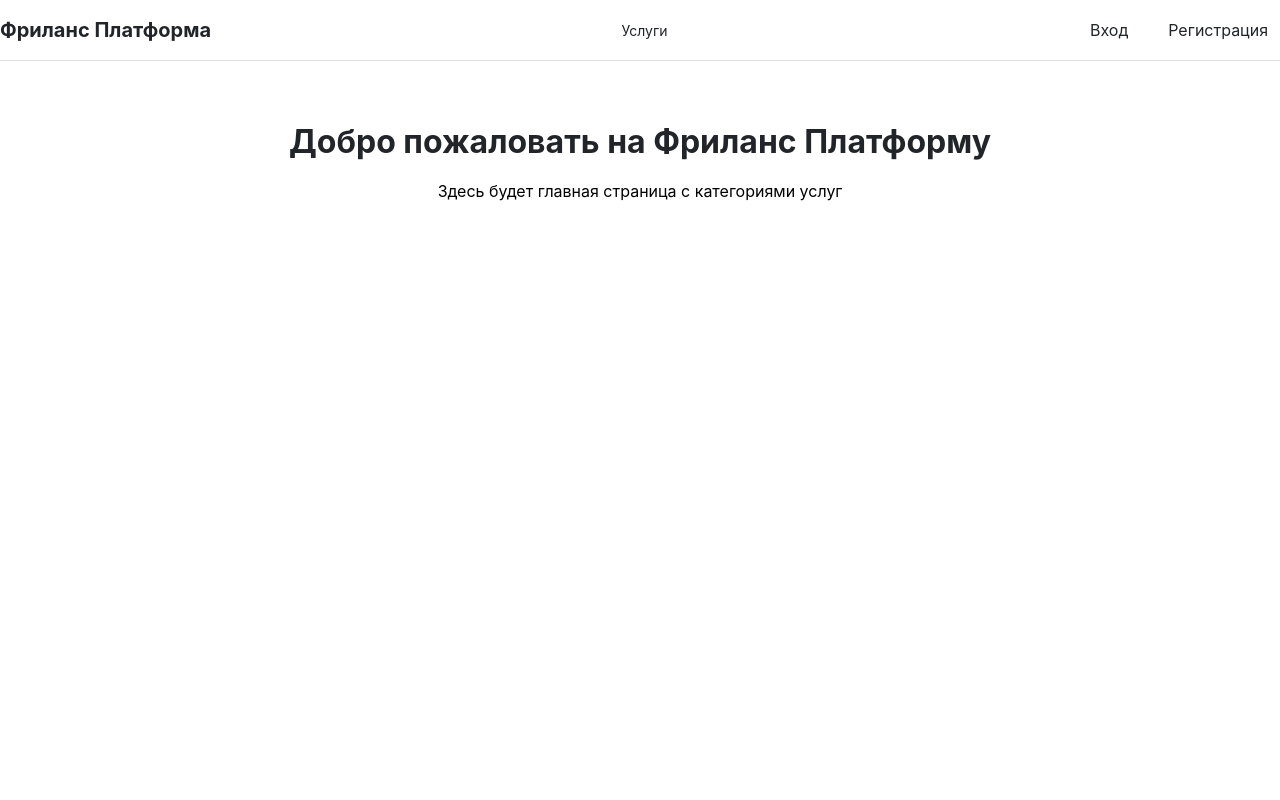
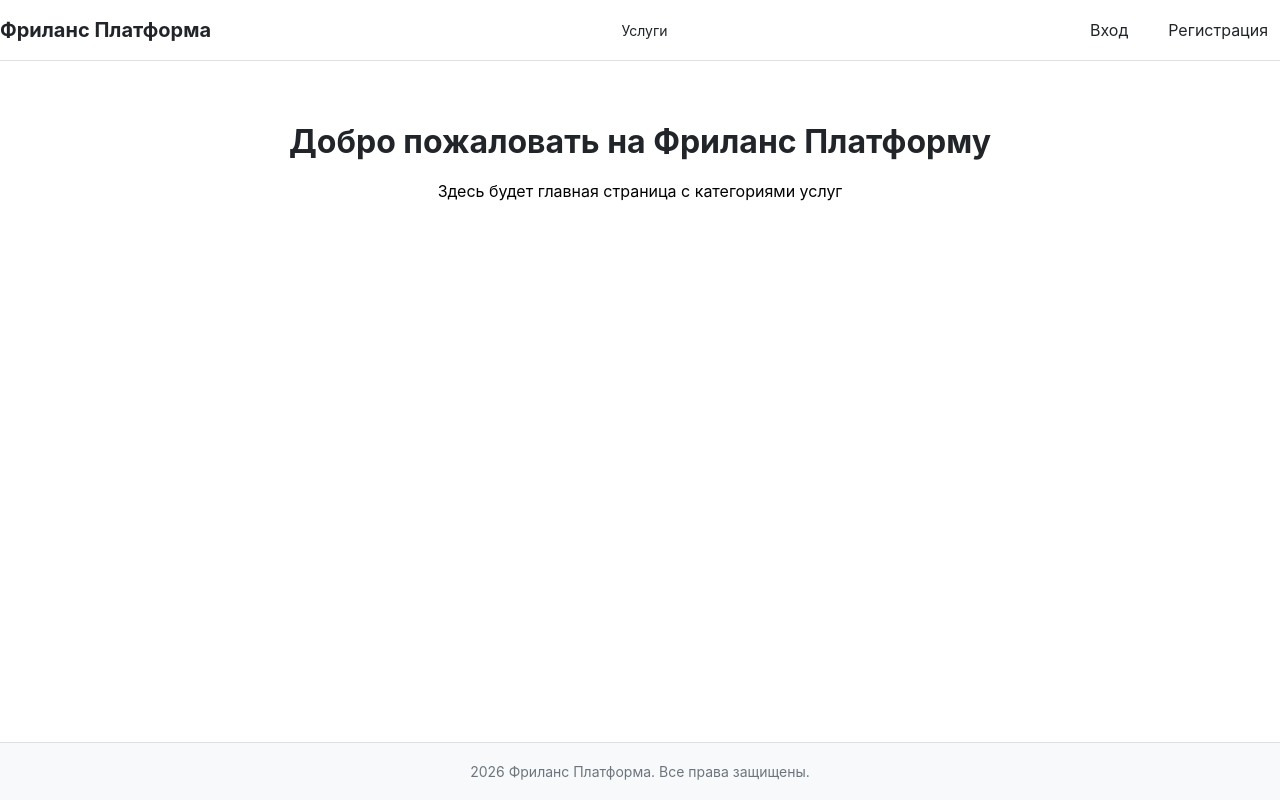
Before and after one commit to SavichArtem/Freelance_platform, a React (Create React App) app: page /#/ in a window 1280 px wide. Built offline with nearby package versions, Linux system fonts and the light colour scheme.

Commit message:
feat: add footer

```diff
--- a/src/App.css
+++ b/src/App.css
@@ -1,38 +1,11 @@
-.App {
-  text-align: center;
+.app {
+  display: flex;
+  flex-direction: column;
+  min-height: 100vh;
 }
 
-.App-logo {
-  height: 40vmin;
-  pointer-events: none;
-}
-
-@media (prefers-reduced-motion: no-preference) {
-  .App-logo {
-    animation: App-logo-spin infinite 20s linear;
-  }
-}
-
-.App-header {
-  background-color: #282c34;
-  min-height: 100vh;
+.main-content {
+  flex: 1;
   display: flex;
   flex-direction: column;
-  align-items: center;
-  justify-content: center;
-  font-size: calc(10px + 2vmin);
-  color: white;
 }
-
-.App-link {
-  color: #61dafb;
-}
-
-@keyframes App-logo-spin {
-  from {
-    transform: rotate(0deg);
-  }
-  to {
-    transform: rotate(360deg);
-  }
-}
--- a/src/App.js
+++ b/src/App.js
@@ -1,5 +1,6 @@
 import { HashRouter, Routes, Route } from 'react-router-dom';
 import Header from './components/Header/Header';
+import Footer from './components/Footer/Footer';
 import MainPage from './pages/MainPage/MainPage';
 import './App.css';
 
@@ -13,6 +14,7 @@ function App() {
             <Route path="/" element={<MainPage />} />
           </Routes>
         </main>
+        <Footer />
       </div>
     </HashRouter>
   );
--- /dev/null
+++ b/src/components/Footer/Footer.css
@@ -0,0 +1,14 @@
+.footer {
+  background-color: #f8f9fa;
+  color: #6c757d;
+  padding: 20px 0;
+  border-top: 1px solid #e0e0e0;
+}
+
+.footer-content {
+  text-align: center;
+}
+
+.copyright {
+  font-size: 14px;
+}
--- /dev/null
+++ b/src/components/Footer/Footer.jsx
@@ -0,0 +1,20 @@
+import React from 'react';
+import './Footer.css';
+
+const Footer = () => {
+  const currentYear = new Date().getFullYear();
+
+  return (
+    <footer className="footer">
+      <div className="container">
+        <div className="footer-content">
+          <div className="copyright">
+            {currentYear} Фриланс Платформа. Все права защищены.
+          </div>
+        </div>
+      </div>
+    </footer>
+  );
+};
+
+export default Footer;
```
